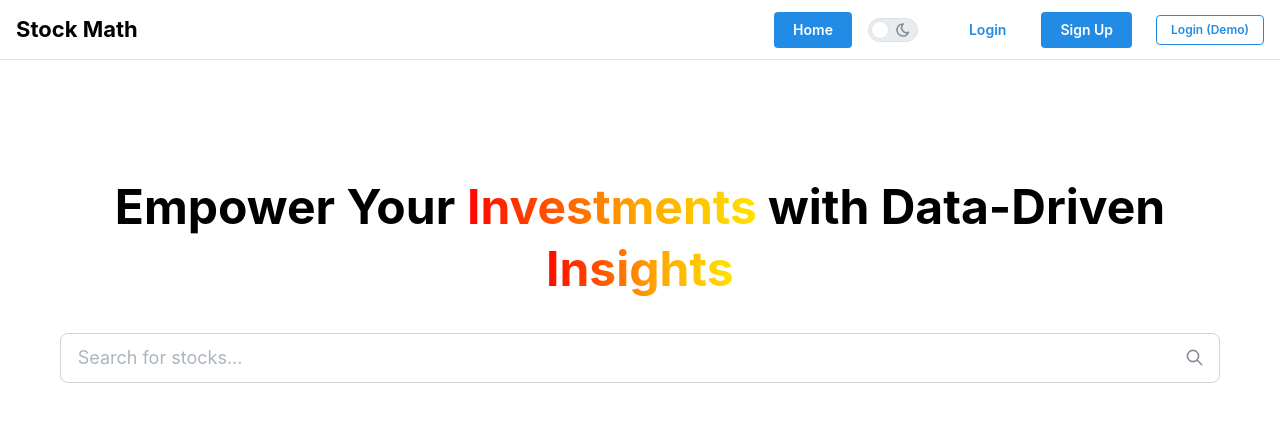
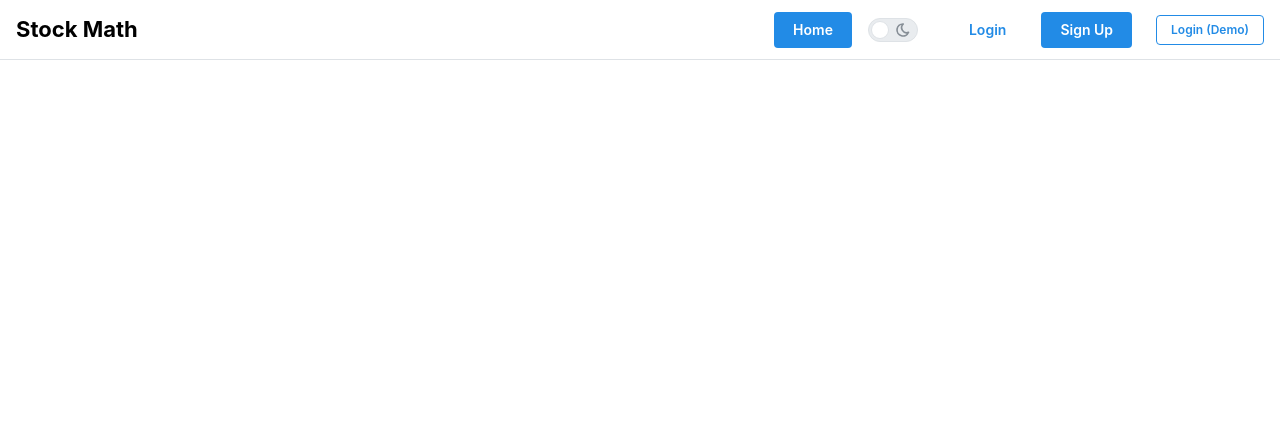
Before and after one commit to ranjithprabhuk/stock-math, a React (Create React App) app: page / in a window 1280 px wide. Shown: the top 422 px of the page. Built offline with nearby package versions, Linux system fonts and the light colour scheme.

Commit message:
fix: add stock math as its the base url

```diff
--- a/src/router.tsx
+++ b/src/router.tsx
@@ -9,8 +9,8 @@ const AppRouter: React.FC = () => {
     <BrowserRouter>
       <AppShellLayout>
         <Routes>
-          <Route path="/" element={<Home />} />
-          <Route path="/stock/:symbol" element={<StockDetails />} />
+          <Route path="/stock-math/" element={<Home />} />
+          <Route path="/stock-math/stock/:symbol" element={<StockDetails />} />
         </Routes>
       </AppShellLayout>
     </BrowserRouter>
```
